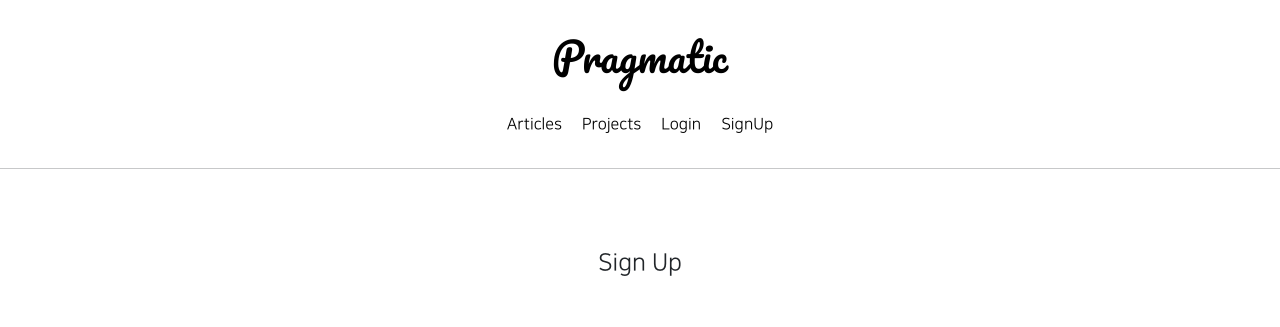
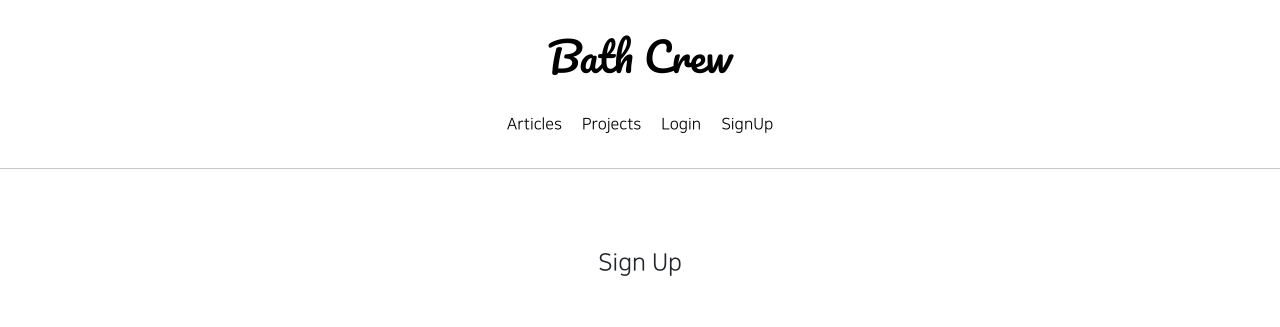
Before and after one commit to PR-Juyoung/GJAI_web, a Django app: page /accounts/create/ in a window 1280 px wide. Shown: the top 327 px of the page. Run offline with Django 3.2, Linux system fonts and the light colour scheme; parts of the project's set-up code (start-up, migrations or seed data) failed here and were passed over; some libraries are stand-ins or nearby versions.

Commit message:
210906 hello_world commit_1

```diff
--- a/templates/header.html
+++ b/templates/header.html
@@ -3,7 +3,7 @@
     <div class="pragmatic_header_logo">
         <h1>
             <a href="{% url 'home' %}">
-                Pragmatic
+                Bath Crew
             </a>
         </h1>
     </div>
```
Also changed, not shown: requirements.txt (added, +85 -0 lines).
